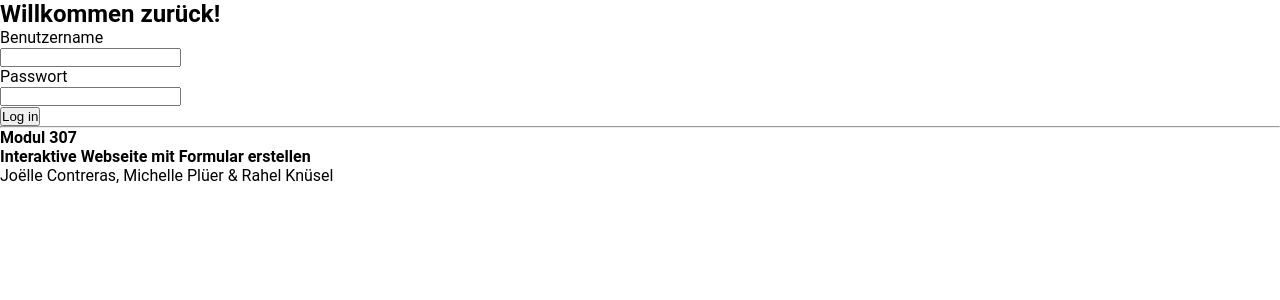
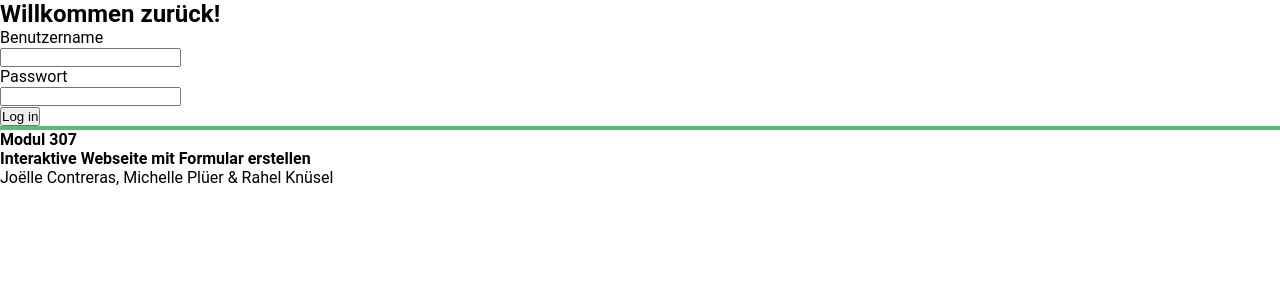
Before and after one commit to miminapl/307-onlineformular, a PHP site: page / in a window 1280 px wide. Shown: the part 28-328 px from the top of the page. Run offline with PHP 8.4, Linux system fonts and the light colour scheme.

Commit message:
set hr style

```diff
--- a/main.css
+++ b/main.css
@@ -5,3 +5,6 @@
 body{
     font-family: 'Roboto', sans-serif;
 }
+hr{
+    border: 2px solid #55BC7F;
+}
```
